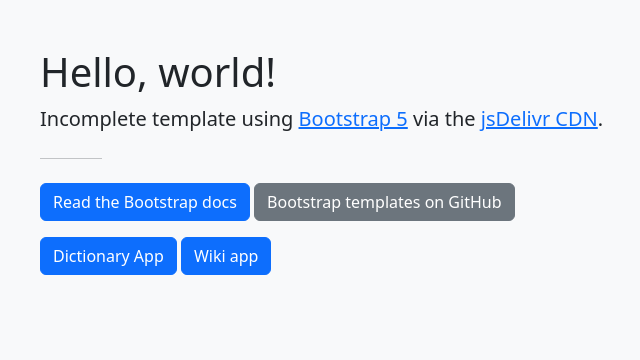
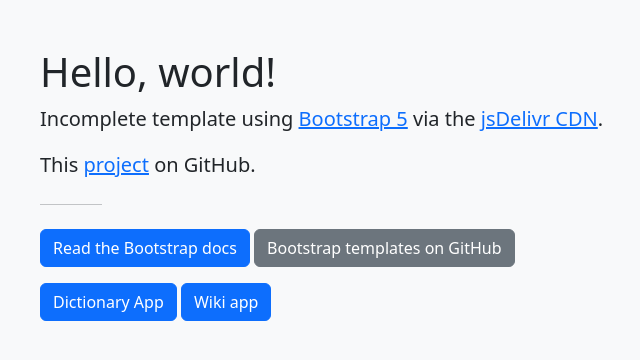
Before and after one commit to gregdorshimer/webapp, a Django app: page / in a window 1280 px wide. Shown: the part 56-416 px from the top of the page, without its empty margins (42-682 px from the left). Run offline with Django 5.2, Linux system fonts and the light colour scheme.

Commit message:
added github link, updated README

```diff
--- a/templates/index.html
+++ b/templates/index.html
@@ -43,7 +43,7 @@
       <h1>Hello, world!</h1>
       <div class="col-lg-8 px-0">
         <p class="fs-5">Incomplete template using <a href="https://getbootstrap.com/">Bootstrap 5</a> via the <a href="https://www.jsdelivr.com/package/npm/bootstrap">jsDelivr CDN</a>.</p>
-
+        <p class="fs-5">This <a href="http://github.com/gregdorshimer/webapp">project</a> on GitHub.</p>
         <hr class="col-1 my-4">
         <div>
           <a href="https://getbootstrap.com" class="btn btn-primary">Read the Bootstrap docs</a>
```
Also changed, not shown: 1 other file.
